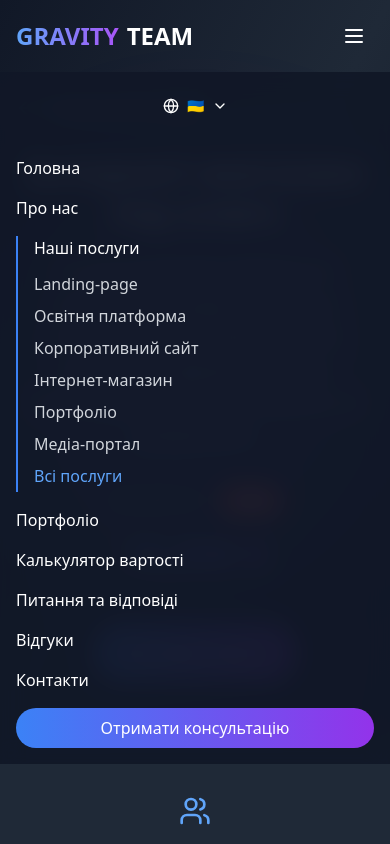
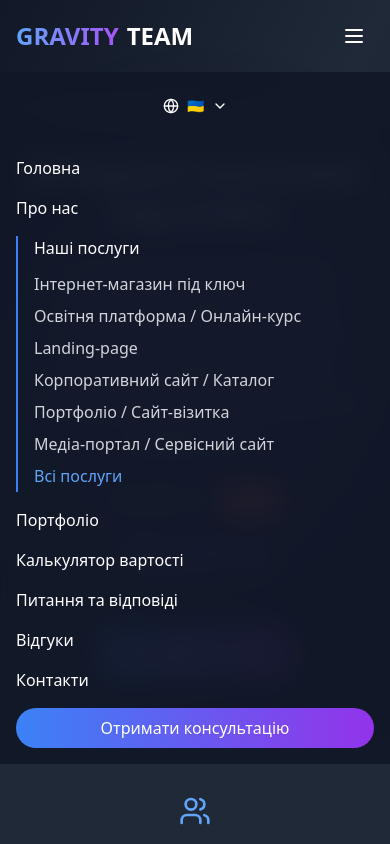
Before and after one commit to tarastm95/gravity-site-forge-8ff965e8, a React (Vite) app: page /service/1 in a window 390 px wide. Both pictures are taken after a click on the button 354 px from the left and 36 px from the top of the page. Shown: the top 844 px of the page. Built offline with nearby package versions, Linux system fonts and the light colour scheme.

Commit message:
Fix: Service navigation error
The service detail pages were not rendering correctly when navigating from the header. This commit fixes the navigation issue.

```diff
--- a/src/components/Header.tsx
+++ b/src/components/Header.tsx
@@ -12,6 +12,7 @@ const Header: React.FC = () => {
   const dispatch = useAppDispatch();
   const navigate = useNavigate();
   const { isMobileMenuOpen } = useAppSelector(state => state.ui);
+  const { services } = useAppSelector(state => state.services);
   const { t } = useLanguage();
   const [isScrolled, setIsScrolled] = useState(false);
   const [isServicesOpen, setIsServicesOpen] = useState(false);
@@ -50,14 +51,8 @@ const Header: React.FC = () => {
     dispatch(closeMobileMenu());
   };
 
-  const services = [
-    { name: t('landingPage'), id: 'landing-page' },
-    { name: t('educationalPlatform'), id: 'educational-platform' },
-    { name: t('corporateWebsite'), id: 'corporate-website' },
-    { name: t('onlineStore'), id: 'online-store' },
-    { name: t('portfolio'), id: 'portfolio-site' },
-    { name: t('mediaPortal'), id: 'media-portal' },
-  ];
+  // Get main services from Redux store
+  const mainServices = services.filter(service => service.category === 'main');
 
   return (
     <header className={`fixed top-0 left-0 right-0 z-50 transition-all duration-300 ${
@@ -104,13 +99,13 @@ const Header: React.FC = () => {
 
               {isServicesOpen && (
                 <div className="absolute top-full left-0 mt-2 w-64 bg-gray-800 rounded-lg shadow-xl py-2 z-50">
-                  {services.map((service, index) => (
+                  {mainServices.map((service) => (
                     <button
-                      key={index}
+                      key={service.id}
                       onClick={() => navigateToService(service.id)}
                       className="block w-full text-left px-4 py-2 text-white hover:bg-gray-700 transition-colors"
                     >
-                      {service.name}
+                      {service.title}
                     </button>
                   ))}
                   <div className="border-t border-gray-700 my-2"></div>
@@ -199,13 +194,13 @@ const Header: React.FC = () => {
               {/* Mobile Services Menu */}
               <div className="border-l-2 border-blue-500 pl-4">
                 <div className="text-white font-medium mb-2">{t('services')}</div>
-                {services.map((service, index) => (
+                {mainServices.map((service) => (
                   <button
-                    key={index}
+                    key={service.id}
                     onClick={() => navigateToService(service.id)}
                     className="block w-full text-left text-gray-300 hover:text-blue-400 transition-colors py-1"
                   >
-                    {service.name}
+                    {service.title}
                   </button>
                 ))}
                 <button
```
